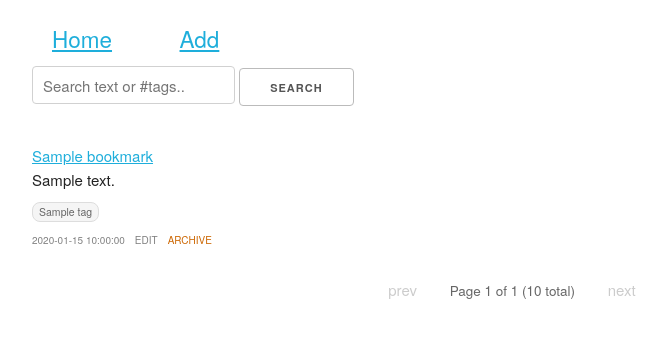
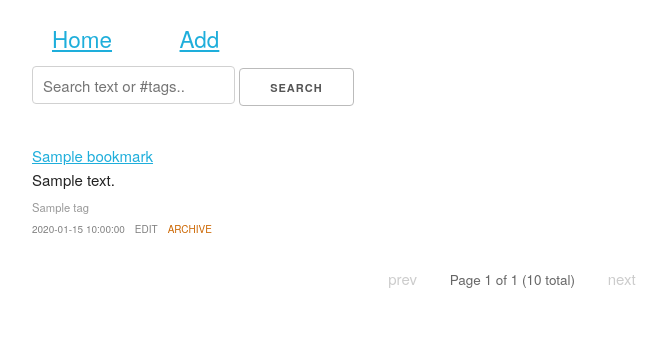
Before and after one commit to augustbonds/elefant, a Flask app: template app/templates/index.html in a window 1280 px wide. Shown: the part 65-403 px from the top of the page, without its empty margins (128-795 px from the left). Run offline with Flask 2, Linux system fonts and the light colour scheme; the template is opened without the code that fills it: most values are stand-ins (such as "Sample title", 1, 10 or a date in 2020); parts of the project's set-up code (start-up, migrations or seed data) failed here and were passed over.

Commit message:
Implement ultra-minimal tag display
Replace bulky tag bubbles with clean text-based format:
- Remove background colors, borders, and padding from tags
- Display tags as simple text with bullet separators: "programming • engineering • web"
- Use subtle gray color (#999) that doesn't compete with content
- Maintain click functionality for tag filtering
- Add understated hover effects (darken + underline)

Significantly reduces visual clutter while preserving all tag functionality.
Much cleaner, more readable interface that focuses on content.

🤖 Generated with [Claude Code](https://claude.ai/code)

Co-Authored-By: Claude <noreply@anthropic.com>

```diff
--- a/app/static/css/custom.css
+++ b/app/static/css/custom.css
@@ -47,23 +47,19 @@ a.archive-link:hover {
 
 div.bookmark-tags {
   margin: 0.5em 0;
+  font-size: 0.75em;
+  color: #999;
 }
 
-a.tag-badge {
-  display: inline-block;
-  background-color: #f5f5f5;
-  color: #666;
-  padding: 1px 6px;
-  margin: 2px 3px 2px 0;
-  border-radius: 8px;
-  font-size: 0.7em;
+a.tag-link {
+  color: #999;
   text-decoration: none;
-  border: 1px solid #ddd;
+  font-size: inherit;
 }
 
-a.tag-badge:hover {
-  background-color: #eee;
-  color: #444;
+a.tag-link:hover {
+  color: #666;
+  text-decoration: underline;
 }
 
 div.active-filters {
--- a/app/templates/index.html
+++ b/app/templates/index.html
@@ -20,7 +20,7 @@
     <div class="bookmark-tags">
       {% for tag in bookmark.tags %}
       {% if tag.strip() %}
-      <a href="/?q=%23{{tag}}" class="tag-badge">{{tag}}</a>
+      <a href="/?q=%23{{tag}}" class="tag-link">{{tag}}</a>{% if not loop.last %} • {% endif %}
       {% endif %}
       {% endfor %}
     </div>
```
